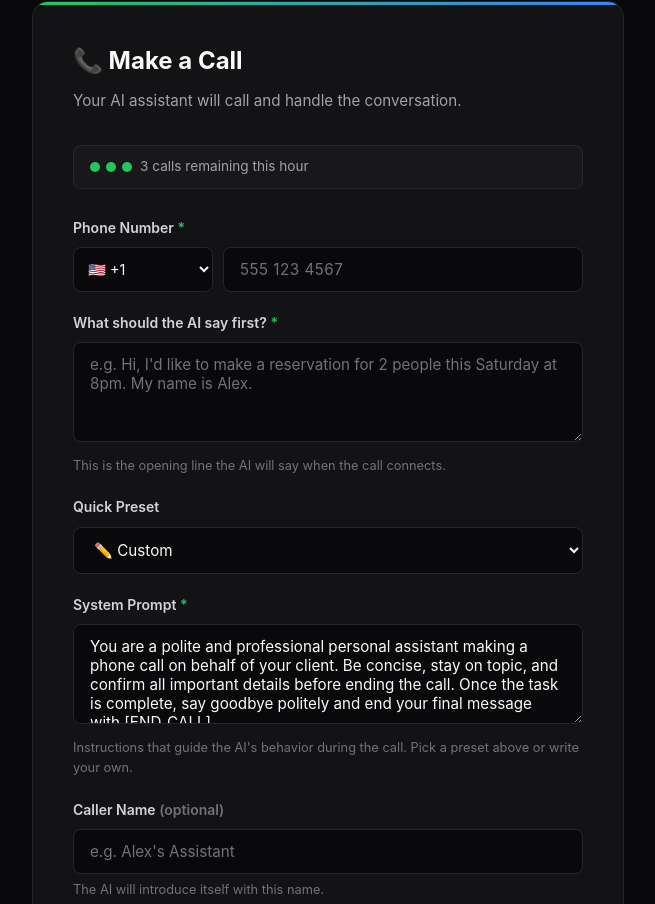
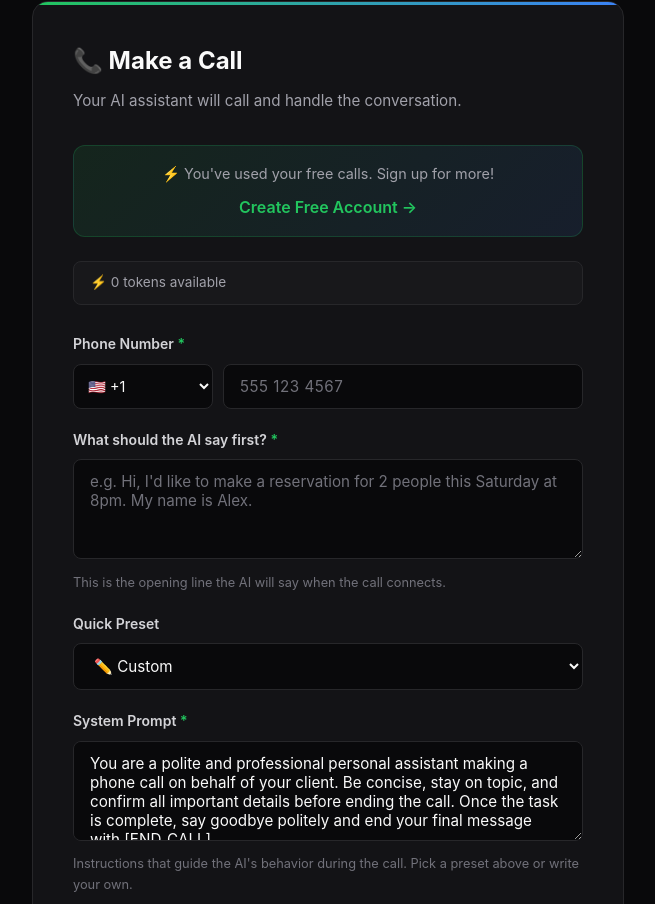
Before and after one commit to seed-gpt/project-moltbot, a website: page apps/moltphone/webapp/index.html in a window 1280 px wide. Shown: the part 1006-1910 px from the top of the page, without its empty margins (312-967 px from the left). Drawn offline with Linux system fonts and the light colour scheme.

Commit message:
fix: replace client-side rate limiter with token-balance-based call gating
Remove hardcoded 3-call/hour localStorage rate limiter that blocked paid
users from making calls despite having tokens. The call button and UI
now use the server-side token balance (fetched via /tokens/balance) to
determine if calls can be made.

- Remove getRateInfo(), recordCall(), RATE_KEY localStorage tracking
- Rewrite updateRateUI() to use cachedTokenBalance from server
- Update form submit to check token balance instead of call counter
- Handle 402 insufficient-tokens errors distinctly
- Remove unused .rate-dot CSS styles
- Fix checkUpgradeBanner() stale reference to deleted getRateInfo()

Bug: .seedgpt/bugs/completed/client-side-rate-limit-blocks-paid-users.md

```diff
--- a/apps/moltphone/webapp/index.html
+++ b/apps/moltphone/webapp/index.html
@@ -334,23 +334,6 @@
       padding: 10px 16px;
       margin-bottom: 28px;
       font-size: 0.85rem;
-    }
-
-    .rate-dots {
-      display: flex;
-      gap: 6px;
-    }
-
-    .rate-dot {
-      width: 10px;
-      height: 10px;
-      border-radius: 50%;
-      background: var(--accent);
-      transition: all var(--transition);
-    }
-
-    .rate-dot.used {
-      background: var(--border);
     }
 
     .rate-text {
@@ -2008,12 +1991,7 @@
           </div>
 
           <div class="rate-limit-bar" id="rate-limit-bar">
-            <div class="rate-dots" id="rate-dots">
-              <div class="rate-dot"></div>
-              <div class="rate-dot"></div>
-              <div class="rate-dot"></div>
-            </div>
-            <span class="rate-text"><span id="calls-remaining">3</span> calls remaining this hour</span>
+            <span class="rate-text">⚡ <span id="calls-remaining">0</span> tokens available</span>
           </div>
 
           <div id="form-error"></div>
@@ -2379,7 +2357,7 @@ console.<span style="color:#60a5fa">log</span>(data); <span style="color:#22c55e
     const API_URL = 'https://api.moltphone.xyz/call';
     const API_FALLBACK = 'https://moltphone-oy7ayfiglq-uc.a.run.app/call';
     const STORAGE_KEY = 'moltphone_calls';
-    const RATE_KEY = 'moltphone_rate';
+    let cachedTokenBalance = 0;
 
     // ─── State ───
     let callTimerInterval = null;
@@ -2454,35 +2432,20 @@ console.<span style="color:#60a5fa">log</span>(data); <span style="color:#22c55e
       $('#nav-links').classList.remove('open');
     }));
 
-    // ─── Rate Limiting (client-side tracking) ───
-    function getRateInfo() {
-      try {
-        const data = JSON.parse(localStorage.getItem(RATE_KEY) || '{}');
-        const now = Date.now();
-        const hourAgo = now - 3600000;
-        const calls = (data.calls || []).filter(t => t > hourAgo);
-        return { calls, remaining: Math.max(0, 3 - calls.length) };
-      } catch { return { calls: [], remaining: 3 }; }
-    }
-
-    function recordCall() {
-      const info = getRateInfo();
-      info.calls.push(Date.now());
-      localStorage.setItem(RATE_KEY, JSON.stringify({ calls: info.calls }));
-    }
-
+    // ─── Token Balance UI ───
     function updateRateUI() {
-      const { remaining } = getRateInfo();
-      $('#calls-remaining').textContent = remaining;
-      const dots = $$('#rate-dots .rate-dot');
-      dots.forEach((dot, i) => {
-        dot.classList.toggle('used', i >= remaining);
-      });
-      $('#call-btn').disabled = remaining <= 0;
-      if (remaining <= 0) {
-        $('#call-btn-text').textContent = 'Rate limit reached — try again later';
+      const balance = cachedTokenBalance;
+      $('#calls-remaining').textContent = balance.toLocaleString();
+      const auth = getAuth();
+      if (!auth || (!auth.apiKey && auth.authType !== 'auth0')) {
+        $('#call-btn').disabled = true;
+        $('#call-btn-text').textContent = '🔒 Sign in to make calls';
+      } else if (balance <= 0) {
+        $('#call-btn').disabled = true;
+        $('#call-btn-text').textContent = 'No tokens — purchase more';
       } else {
-        $('#call-btn-text').textContent = '📞 Call Now — Free';
+        $('#call-btn').disabled = false;
+        $('#call-btn-text').textContent = '📞 Call Now — 1 Token';
       }
     }
 
@@ -2564,9 +2527,8 @@ console.<span style="color:#60a5fa">log</span>(data); <span style="color:#22c55e
         return;
       }
 
-      const { remaining } = getRateInfo();
-      if (remaining <= 0) {
-        showFormError('Rate limit reached. Please wait before making another call.');
+      if (cachedTokenBalance <= 0) {
+        showFormError('No tokens remaining. Please purchase more tokens.');
         return;
       }
 
@@ -2640,8 +2602,8 @@ console.<span style="color:#60a5fa">log</span>(data); <span style="color:#22c55e
           throw new Error(data.error || data.message || `Request failed (${response.status})`);
         }
 
-        // Success
-        recordCall();
+        // Success — update balance from response
+        if (data.remaining_balance !== undefined) cachedTokenBalance = data.remaining_balance;
         updateRateUI();
 
         $('#status-text').textContent = 'Call initiated!';
@@ -2667,8 +2629,12 @@ console.<span style="color:#60a5fa">log</span>(data); <span style="color:#22c55e
         saveToHistory(historyEntry);
         renderHistory();
 
-        // Check for rate limit
-        if (err.message.toLowerCase().includes('rate') || err.message.toLowerCase().includes('limit')) {
+        // Check for insufficient tokens (402) or rate limit
+        if (err.message.toLowerCase().includes('insufficient') || err.message.toLowerCase().includes('balance')) {
+          cachedTokenBalance = 0;
+          updateRateUI();
+          showResult('ratelimit', phoneNumber, null, 'Insufficient tokens. Please purchase more to continue making calls.');
+        } else if (err.message.toLowerCase().includes('rate') || err.message.toLowerCase().includes('limit')) {
           showResult('ratelimit', phoneNumber, null, err.message);
         } else {
           showResult('error', phoneNumber, null, err.message);
@@ -2983,7 +2949,9 @@ console.<span style="color:#60a5fa">log</span>(data); <span style="color:#22c55e
         const res = await apiFetch('/tokens/balance', { headers });
         if (res.ok) {
           const data = await res.json();
-          $('#dash-token-balance').textContent = data.balance.toLocaleString();
+          cachedTokenBalance = data.balance || 0;
+          $('#dash-token-balance').textContent = cachedTokenBalance.toLocaleString();
+          updateRateUI();
         }
       } catch { /* silent fail */ }
     }
@@ -3111,9 +3079,8 @@ console.<span style="color:#60a5fa">log</span>(data); <span style="color:#22c55e
     // ─── Upgrade Banner ───
     function checkUpgradeBanner() {
       const auth = getAuth();
-      const { remaining } = getRateInfo();
       const banner = $('#upgrade-banner');
-      if (!auth && remaining <= 0) {
+      if (!auth && cachedTokenBalance <= 0) {
         banner.classList.add('active');
       } else {
         banner.classList.remove('active');
@@ -3158,8 +3125,7 @@ console.<span style="color:#60a5fa">log</span>(data); <span style="color:#22c55e
       renderHistory();
     });
 
-    // Refresh rate limit display every 30s
-    setInterval(updateRateUI, 30000);
+    // Token balance is refreshed by fetchTokenBalance interval (every 60s)
     // Refresh token balance every 60s
     setInterval(fetchTokenBalance, 60000);
 
```
Also changed, not shown: .seedgpt/bugs/completed/client-side-rate-limit-blocks-paid-users.md (added).
